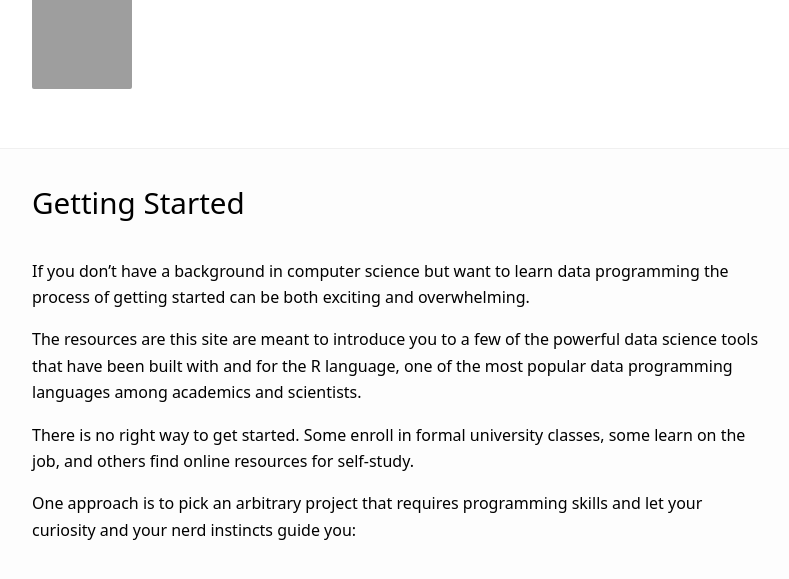
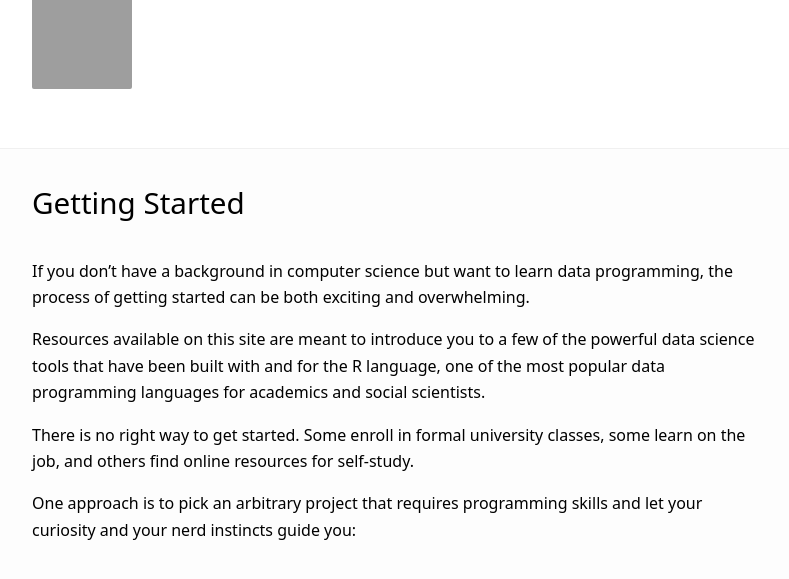
Before and after one commit to Nonprofit-Open-Data-Collective/r-crash-course, a Jekyll site: the page built from packages.md, in a window 1280 px wide and 1400 px high, scrolled down 193 px, cut to the strip 0-599 px from the top of the window. Shown: the top 579 px of the strip, without its empty margins (240-1029 px from the left). Built offline with Jekyll 4.4.1, drawn with Linux system fonts in a browser that asks for light colours; our own code applies the rules of GitHub Pages for plain Markdown files; some of the changed text lies outside the part shown; grey boxes are pictures that could not be loaded.

Commit message:
Update packages.md

```diff
--- a/packages.md
+++ b/packages.md
@@ -3,9 +3,9 @@ title: "Getting Started"
 ---
 
 
-If you don't have a background in computer science but want to learn data programming the process of getting started can be both exciting and overwhelming.
+If you don't have a background in computer science but want to learn data programming, the process of getting started can be both exciting and overwhelming.
 
-The resources are this site are meant to introduce you to a few of the powerful data science tools that have been built with and for the R language, one of the most popular data programming languages among academics and scientists.
+Resources available on this site are meant to introduce you to a few of the powerful data science tools that have been built with and for the R language, one of the most popular data programming languages for academics and social scientists.
 
 There is no right way to get started. Some enroll in formal university classes, some learn on the job, and others find online resources for self-study.
 
```
Also changed, not shown: other parts of packages.md (+3 -1 lines).
